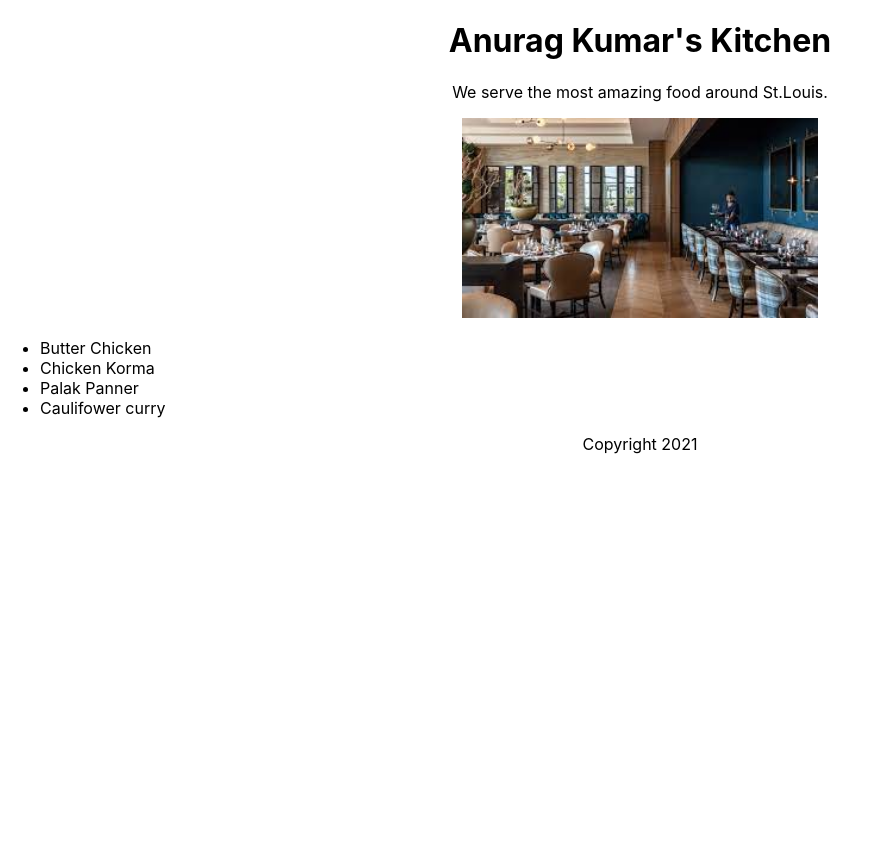
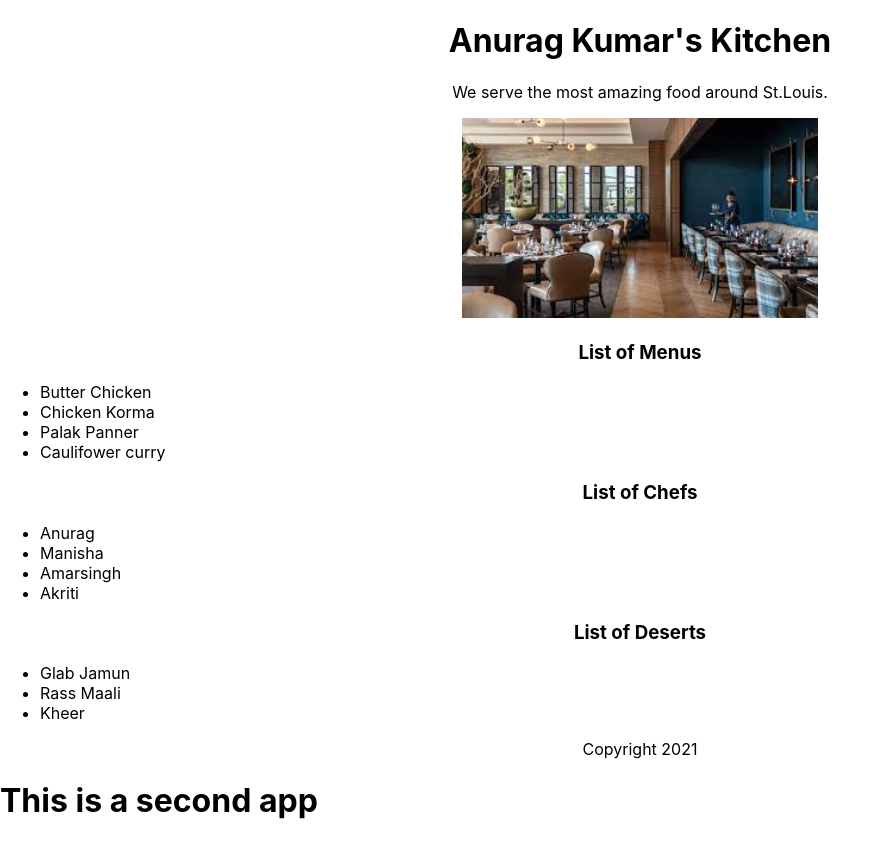
Before and after one commit to Anurag96/React-Essentials, a React (Create React App) app: page / in a window 1280 px wide. Shown: the whole page, without its empty margins (0-892 px from the left). Before the commit the page ends 800 px from the top, so only its background shows below. Built offline with nearby package versions, Linux system fonts and the light colour scheme.

Commit message:
How to create another App and adding them to fragments

```diff
--- a/src/App.js
+++ b/src/App.js
@@ -16,6 +16,7 @@ function Main(props){
     <section>
       <p> We serve the most amazing food around St.Louis.</p>
       <img src={restaurant} height={200} alt=""/>
+      <h3>List of Menus</h3>
       <ul style={{textAlign:"left"}}>
       {
         props.dishes.map((dish)=>(
@@ -23,6 +24,25 @@ function Main(props){
         ))
       }
       </ul>
+      <h3>List of Chefs</h3>
+      <ul style={{textAlign:"left"}}>
+      {
+        props.chefList.map((chef)=>(
+        <li key={chef.idss}> {chef.chef}</li>
+        ))
+      }
+      </ul>
+
+      <h3>List of Deserts</h3>
+      <ul style={{textAlign:"left"}}>
+        {
+
+          props.desert.map((des)=>(
+            <li id={des.ide}>{des.itemList}</li>
+          ))
+        }
+      </ul>
+
       </section>
   )
 }
@@ -44,12 +64,18 @@ const dishes=[
 
 const disheObjects = dishes.map((dish,i)=>({id:i,title:dish}))
 
+const chefList=["Anurag","Manisha","Amarsingh","Akriti"]
+
+const chefListObject = chefList.map((name,i)=>({idss:i,chef:name}));
+
+const desert =["Glab Jamun","Rass Maali","Kheer"]
+const desertObject= desert.map((item,i)=>({itemList:item,ide:i}));
 
 function App() {
   return (
     <div className="App">
     <Header name="Anurag Kumar"/>
-    <Main adjective="amazing" dishes={disheObjects}/>
+    <Main dishes={disheObjects} chefList={chefListObject}  desert={desertObject}/>
     <Footer year={new Date().getFullYear()}/>
 
     </div>
--- a/src/index.js
+++ b/src/index.js
@@ -3,6 +3,13 @@ import ReactDOM from 'react-dom';
 import './index.css';
 import App from "./App"
 
+function AppTwo(){
+return (
+  <h1>This is a second app</h1>
+)
+}
 
-
-ReactDOM.render( <App/>,document.getElementById('root'));
+ReactDOM.render(
+  <>
+  <App/><AppTwo/>
+  </>,document.getElementById('root'));
```
